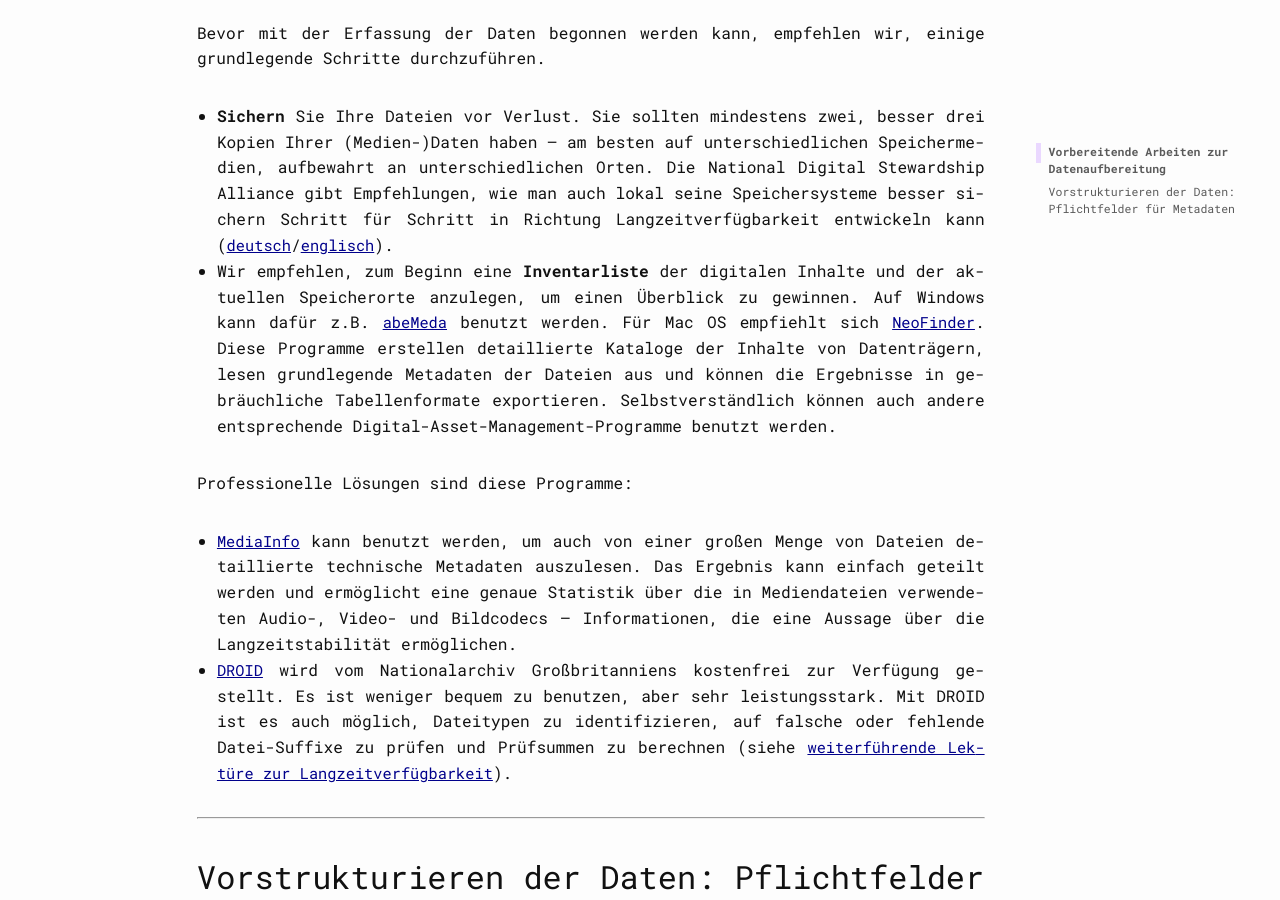
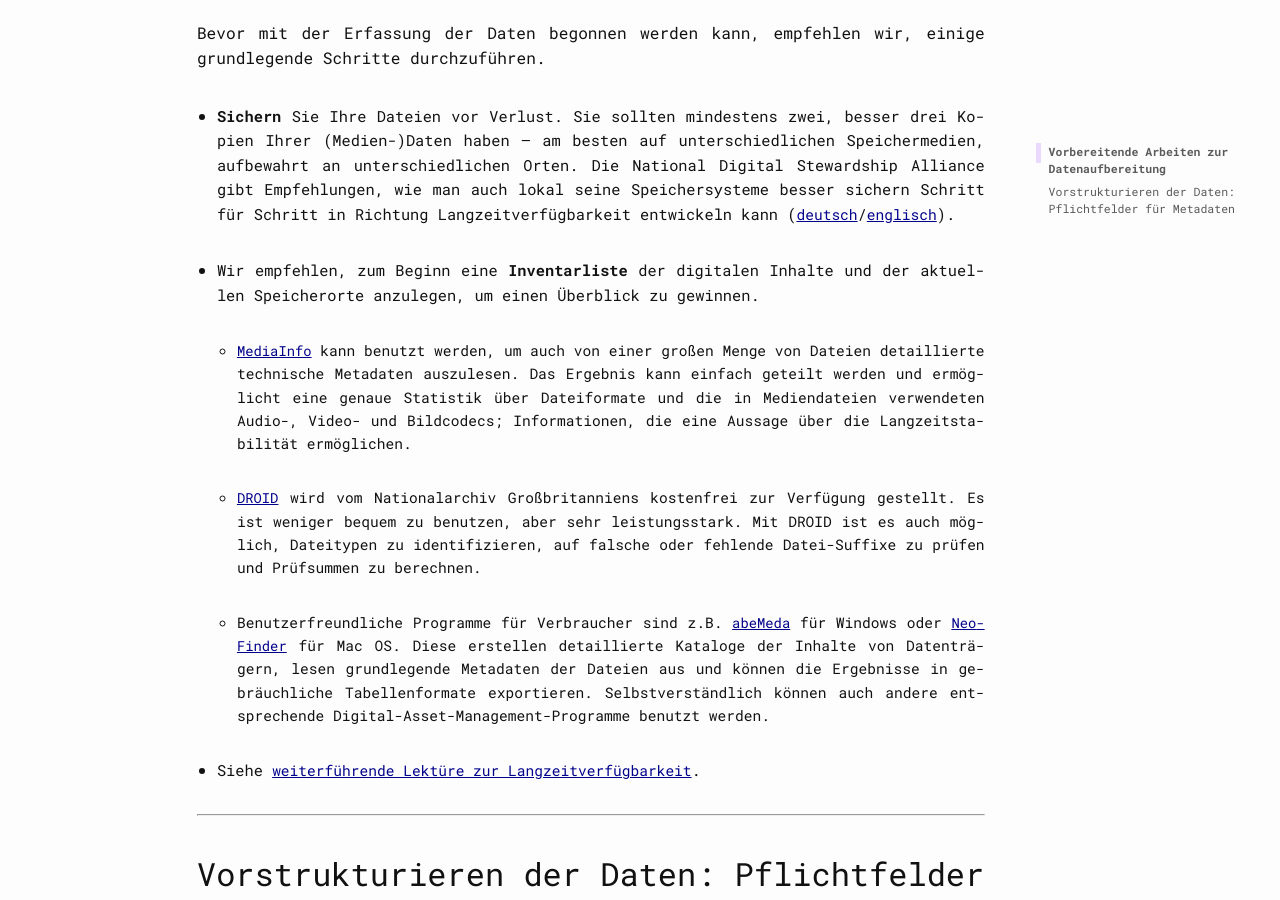
Before and after one commit to arkumu/arkumu.github.io, a Jekyll site: the page built from ressourcen/how-to-guides-fuer-einliefernde.markdown, in a window 1280 px wide and 900 px high, scrolled down 437 px. Built offline with Jekyll 4.4.1, drawn with Linux system fonts in a browser that asks for light colours; a script that is not in the unit is left out; some of the changed text lies outside the part shown.

```diff
--- a/ressourcen/a-bis-z.markdown
+++ b/ressourcen/a-bis-z.markdown
@@ -68,7 +68,7 @@ Ereignisse bilden die historische Entwicklung eines Projekts ab. Siehe: [Einfüh
 ----
 
 ### Erfassungs-Backend
-Web-Applikation, die das Eingeben und Hochladen von Datensätzen (Metadaten und Mediendaten) in das Daten-Staging ermöglicht. Synonym mit Upload-Datenschnittstelle, Upload-Portal, etc. Siehe: [Infrastruktur](/technische-dokumentation/infrastruktur).
+Web-Applikation, die das Eingeben und Hochladen von Datensätzen (Metadaten und Mediendaten) in das Daten-Staging ermöglicht. Synonym mit Upload-Datenschnittstelle, Upload-Portal, etc. Siehe [Infrastruktur/Erfassungs-Backend](/technische-dokumentation/infrastruktur#erfassungs-backend).
 
 -----
 
--- a/ressourcen/how-to-guides-fuer-einliefernde.markdown
+++ b/ressourcen/how-to-guides-fuer-einliefernde.markdown
@@ -12,12 +12,16 @@ Bevor mit der Erfassung der Daten begonnen werden kann, empfehlen wir, einige gr
 
 
 - **Sichern** Sie Ihre Dateien vor Verlust. Sie sollten mindestens zwei, besser drei Kopien Ihrer (Medien-)Daten haben – am besten auf unterschiedlichen Speichermedien, aufbewahrt an unterschiedlichen Orten. Die National Digital Stewardship Alliance gibt Empfehlungen, wie man auch lokal seine Speichersysteme besser sichern Schritt für Schritt in Richtung Langzeitverfügbarkeit entwickeln kann ([deutsch](https://www.hbz-nrw.de/produkte/langzeitverfuegbarkeit/langzeitverfuegbarkeit-fuer-hochschulen/hbz_NDSA_LevelsPreservation.pdf)/[englisch](https://ndsa.org//publications/levels-of-digital-preservation/)).
-- Wir empfehlen, zum Beginn eine **Inventarliste** der digitalen Inhalte und der aktuellen Speicherorte anzulegen, um einen Überblick zu gewinnen. Auf Windows kann dafür z.B. [abeMeda](https://abemeda.com) benutzt werden. Für Mac OS empfiehlt sich [NeoFinder](https://cdfinder.de). Diese Programme erstellen detaillierte Kataloge der Inhalte von Datenträgern, lesen grundlegende Metadaten der Dateien aus und können die Ergebnisse in gebräuchliche Tabellenformate exportieren. Selbstverständlich können auch andere entsprechende Digital-Asset-Management-Programme benutzt werden.
 
-Professionelle Lösungen sind diese Programme:
+- Wir empfehlen, zum Beginn eine **Inventarliste** der digitalen Inhalte und der aktuellen Speicherorte anzulegen, um einen Überblick zu gewinnen.
 
-- [MediaInfo](https://mediaarea.net/de/MediaInfo) kann benutzt werden, um auch von einer großen Menge von Dateien detaillierte technische Metadaten auszulesen. Das Ergebnis kann einfach geteilt werden und ermöglicht eine genaue Statistik über die in Mediendateien verwendeten Audio-, Video- und Bildcodecs – Informationen, die eine Aussage über die Langzeitstabilität ermöglichen.
-- [DROID](https://www.nationalarchives.gov.uk/information-management/manage-information/preserving-digital-records/droid/) wird vom Nationalarchiv Großbritanniens kostenfrei zur Verfügung gestellt. Es ist weniger bequem zu benutzen, aber sehr leistungsstark. Mit DROID ist es auch möglich, Dateitypen zu identifizieren, auf falsche oder fehlende Datei-Suffixe zu prüfen und Prüfsummen zu berechnen (siehe [weiterführende Lektüre zur Langzeitverfügbarkeit]({{ site.baseurl }}/ressourcen/weiterfuehrende-informationen)).
+	- [MediaInfo](https://mediaarea.net/de/MediaInfo) kann benutzt werden, um auch von einer großen Menge von Dateien detaillierte technische Metadaten auszulesen. Das Ergebnis kann einfach geteilt werden und ermöglicht eine genaue Statistik über Dateiformate und die in Mediendateien verwendeten Audio-, Video- und Bildcodecs; Informationen, die eine Aussage über die Langzeitstabilität ermöglichen.
+
+	- [DROID](https://www.nationalarchives.gov.uk/information-management/manage-information/preserving-digital-records/droid/) wird vom Nationalarchiv Großbritanniens kostenfrei zur Verfügung gestellt. Es ist weniger bequem zu benutzen, aber sehr leistungsstark. Mit DROID ist es auch möglich, Dateitypen zu identifizieren, auf falsche oder fehlende Datei-Suffixe zu prüfen und Prüfsummen zu berechnen.
+
+	- Benutzerfreundliche Programme für Verbraucher sind z.B. [abeMeda](https://abemeda.com) für Windows oder [NeoFinder](https://cdfinder.de) für Mac OS. Diese erstellen detaillierte Kataloge der Inhalte von Datenträgern, lesen grundlegende Metadaten der Dateien aus und können die Ergebnisse in gebräuchliche Tabellenformate exportieren. Selbstverständlich können auch andere entsprechende Digital-Asset-Management-Programme benutzt werden.
+
+- Siehe [weiterführende Lektüre zur Langzeitverfügbarkeit](/ressourcen/weiterfuehrende-informationen).
 
 ----
 
@@ -33,10 +37,10 @@ Sorgen Sie bitte dafür, dass mindestens folgende beschreibende **Metada
 |[Ereignisse]({{ site.baseurl }}/ressourcen/entitaeten-und-attribute-des-datenmodells)| Projekte sind mit Ereignissen verbunden. Beispiele: Aufführung, Ausstellung, Konzert, Bearbeitung. Hier finden Sie eine [Liste der verschiedenen Ereignistypen]({{ site.baseurl }}/technische-dokumentation/kontrollierte-vokabulare-und-taxonomien/ereignistypen), die bei der Erfassung benutzt werden können. Wenn nichts Genaueres bekannt ist, kann man einem Werk meistens zumindest das Ereignis Herstellung zuweisen. |
 |Datum | Zeitpunkt oder Zeitraum, in dem Ereignisse stattgefunden haben. |
 | [Akteur:innen]({{ site.baseurl }}/ressourcen/entitaeten-und-attribute-des-datenmodells.html#ereignis-akteurinnen-rollen-und-rechteangaben) und deren Rollen | Jedem Ereignis sollte idealerweise mindestens ein:e Akteur:in zugeordnet sein. Das sind meistens Personen, können aber auch Künstler:innengruppen oder Körperschaften sein. Personen haben im Rahmen eines Ereignisses mindestens eine Rolle inne (z.B. beim Ereignis Herstellung die Rolle Künstler:in, bei einer Aufführung die Rolle Interpret:in usw.). Hier findet sich eine [Liste von möglichen Rollen]({{ site.baseurl }}/technische-dokumentation/kontrollierte-vokabulare-und-taxonomien/rollen). |
-| Rechteangaben | Haben die Rechteinhaber:innen Ihrer Hochschule das einfache Nutzungsrecht zur Übernahme in das Archiv eingeräumt? Dürfen Sie darüber hinaus eine Lizenz zur Veröffentlichung im Netz vergeben, und wenn ja, welche? Wir stellen an dieser Stelle demnächst einen Entwurf für Abfrage und Einräumung der Nutzungsrechte bereit. Wenn die Archivalien bereits gemeinfrei sind, benötigen Sie kein Einverständnis der Urheber:innen. |
+| Rechteangaben | Haben die Rechteinhaber:innen Ihrer Hochschule das einfache Nutzungsrecht zur Übernahme in das Archiv eingeräumt? Dürfen Sie darüber hinaus eine Lizenz zur Veröffentlichung im Netz vergeben, und wenn ja, welche? Wenn die Archivalien bereits gemeinfrei sind, benötigen Sie kein Einverständnis der Rechteinhaber:innen|
 |Digitales Objekt|Die zu archivierende Datei oder das Dateibündel.|
 
-Diese Informationen können schon vor Beginn der formellen Erfassung gesammelt und zusammengeführt werden, auch wenn diese bisher nicht (oder nicht alle) strukturiert erfasst wurden. Als Hilfestellung kann dieses [vereinfachte tabellarische Formular]({{ site.baseurl }}/assets/documents/2023-04-26-Datenaufbereitung-Digi-Kunst.xlsx) benutzt werden, das am Anfang des arkumu.nrw-Projekts erstellt wurde. Es enthält einige Beispieldatensätze, anhand derer die Funktion der einzelnen Felder erklärt wird. Selbstverständlich kann das Formular nach Bedarf erweitert werden, um über die Mindestanforderungen hinaus weitere relevante Metadaten zu sammeln und festzuhalten.
+Diese Informationen können schon vor Beginn der formellen Erfassung gesammelt und zusammengeführt werden. Seit 2025 ist das [Erfassungs-Backend](/technische-dokumentation/infrastruktur#erfassungs-backend) in Betrieb. Auf Anfrage kann ein Testzugang eingerichtet werden.
 
 Die von arkumu.nrw entwickelten Informationen zu den wichtigsten Feldern decken sich mit der von der Deutschen Digitalen Bibliothek entwickelten, 2024 veröffentlichten [Minimaldatensatz-Empfehlung für Museen und Sammlungen](https://www.minimaldatensatz.de/).
 
--- a/technische-dokumentation/infrastruktur.markdown
+++ b/technische-dokumentation/infrastruktur.markdown
@@ -43,11 +43,11 @@ Das Web- und Arbeitsrepositorium ist der zentrale Knotenpunkt, an dem alle Daten
 
 ----
 
-## Transfer in das „Dark Archive“ des hbz
+## Transfer in das Dark Archive des hbz
 
 Das Web- und Arbeitsrepositorium produziert aus den erfassten Dateien und Metadaten in sich abgeschlossene Daten-Pakete („SIPs“ nach dem  [OAIS-Referenzmodell](https://docs.nfdi4culture.de/ta4-digital-preservation-basics/4-forschungsdaten-im-digitalen-langzeitarchiv/4-1-das-oais-modell)), die alle nötigen Informationen enthalten, die zur Einlieferung der Dateien in die Langzeitverfügbarkeits-Lösung des [hbz](https://www.hbz-nrw.de/) benötigt werden.
 
-Nach dem Transfer in den Speicher des hbz werden Dateien, die nicht veröffentlicht werden sollen, aus dem Staging-Speicher gelöscht. Sie befinden dann nur noch im „Dark Archive“ und unter alleiniger Kontrolle der einliefernden Hochschule.
+Nach dem Transfer in den Speicher des hbz werden Dateien, die nicht veröffentlicht werden sollen, aus dem Staging-Speicher gelöscht. Sie befinden dann nur noch im sogenannten Dark Archive und unter alleiniger Kontrolle der einliefernden Hochschule. Siehe die Informationsseiten des [hbz](https://service-wiki.hbz-nrw.de/spaces/LLZV/pages/565936255/Glossar+wichtiger+Begriffe+f%C3%BCr+die+Langzeitverf%C3%BCgbarkeit#GlossarwichtigerBegriffef%C3%BCrdieLangzeitverf%C3%BCgbarkeit-DarkArchiveDarkArchive) zum Dark Archive.
 
 ----
 
```
Also changed, not shown: ressourcen/FAQ.markdown (+10 -1 lines).
